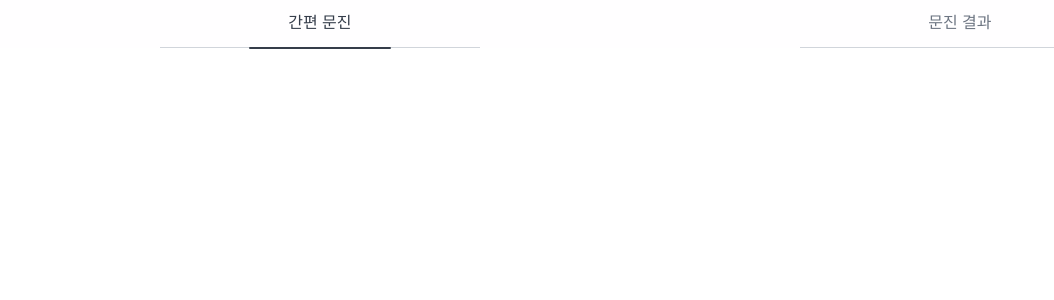
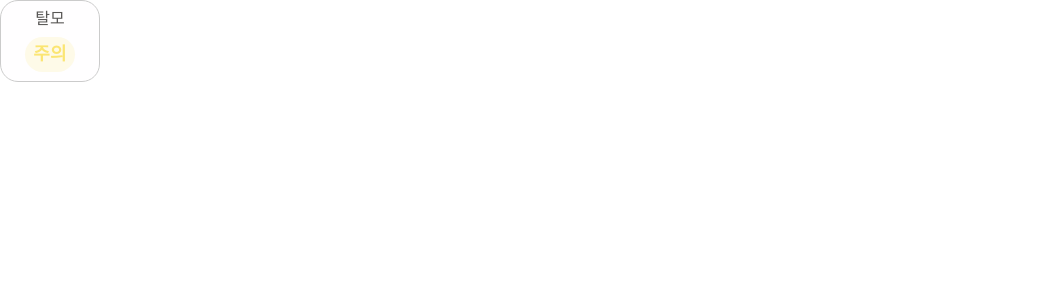
Before and after one commit to junwson9/Hanol, a React (Create React App) app in the folder FE/hanol/: page / in a window 1280 px wide. Shown: the top 300 px of the page, without its empty margins (0-1054 px from the left). Built offline with nearby package versions, Linux system fonts and the light colour scheme.

Commit message:
FEAT: add ValueCard Component
Former-commit-id: e97c342b39277d35fdcc9bf34074fe13ef955d0c

```diff
--- a/FE/hanol/src/App.tsx
+++ b/FE/hanol/src/App.tsx
@@ -1,13 +1,13 @@
 import React from 'react';
 import { BrowserRouter, Routes, Route } from 'react-router-dom';
-import TopTab from './components/common/TopTab';
+import ValueCard from './components/DashboardPage/ValueCard';
 import './App.css';
 
 function App() {
 	return (
 		<BrowserRouter>
 			<Routes>
-				<Route path="/" element={<TopTab Indicator="one" />} />
+				<Route path="/" element={<ValueCard title="탈모" value={2} />} />
 			</Routes>
 		</BrowserRouter>
 	);
--- /dev/null
+++ b/FE/hanol/src/components/DashboardPage/ValueCard.tsx
@@ -0,0 +1,138 @@
+import React from 'react';
+// import { useNavigate } from 'react-router-dom';
+import styled from 'styled-components';
+
+interface Props {
+	title: string;
+	value: number;
+}
+
+interface ValueColorProps {
+	textColor: string;
+	backgroundColor: string;
+}
+
+const ValueCard = ({ title, value }: Props) => {
+	const determineValueTitle = (value: number) => {
+		switch (value) {
+			case 0:
+				return '우수';
+			case 1:
+				return '양호';
+			case 2:
+				return '주의';
+			case 3:
+				return '위험';
+			default:
+				return '정도';
+		}
+	};
+	const determineTextColor = (value: number) => {
+		switch (value) {
+			// 우수
+			case 0:
+				return '#5BC3C4';
+			case 1:
+				return '#6BE464';
+			case 2:
+				return '#FBDE48';
+			case 3:
+				return '#EA536F';
+			default:
+				return 'white';
+		}
+	};
+	const determineBackgroundColor = (value: number) => {
+		switch (value) {
+			// 우수
+			case 0:
+				return '#F2FEFE';
+			case 1:
+				return '#F1FEF3';
+			case 2:
+				return '#FEF9E2';
+			case 3:
+				return '#FDEFF1';
+			default:
+				return 'white';
+		}
+	};
+	const textColor = determineTextColor(value);
+	const backgroundColor = determineBackgroundColor(value);
+
+	return (
+		<ValueCardBox>
+			<div className="value_title">{title}</div>
+			<ValueBox textColor={textColor} backgroundColor={backgroundColor}>
+				<div className="value">{determineValueTitle(value)}</div>
+			</ValueBox>
+		</ValueCardBox>
+	);
+};
+
+const ValueBox = styled.div<ValueColorProps>`
+	display: flex;
+	justify-content: center;
+
+	width: 50px;
+	height: 35px;
+	flex-shrink: 0;
+	/* background-color: #f2fefe; */
+	background-color: ${(props) => props.backgroundColor};
+	border-radius: 20px;
+
+	.value {
+		width: 37px;
+		height: 24px;
+		flex-shrink: 0;
+
+		/* color: #5bc3c4; */
+		color: ${(props) => props.textColor};
+		text-align: center;
+
+		/* Body Header */
+		font-family: Noto Sans KR;
+		font-size: 18px;
+		font-style: normal;
+		font-weight: 700;
+		line-height: 35px;
+		letter-spacing: 0.2px;
+	}
+`;
+const ValueCardBox = styled.div`
+	display: flex;
+	flex-direction: column;
+	justify-content: space-evenly;
+	align-items: center;
+	/* 후에 수정 */
+	width: 98px;
+	height: 80px;
+	flex-shrink: 0;
+
+	border-radius: 18px;
+	border: 0.2px solid var(--GrayForTab, #bcbcbc);
+	opacity: 0.76;
+	background: var(--white, #fffeff);
+
+	.value_title {
+		display: flex;
+		width: 37px;
+		height: 17px;
+		flex-direction: column;
+		justify-content: center;
+		flex-shrink: 0;
+
+		color: var(--Black, #252321);
+		text-align: center;
+
+		/* PowerBody 1 */
+		font-family: Noto Sans KR;
+		font-size: 16px;
+		font-style: normal;
+		font-weight: 500;
+		line-height: 140%; /* 22.4px */
+		letter-spacing: 0.1px;
+	}
+`;
+
+export default ValueCard;
```
